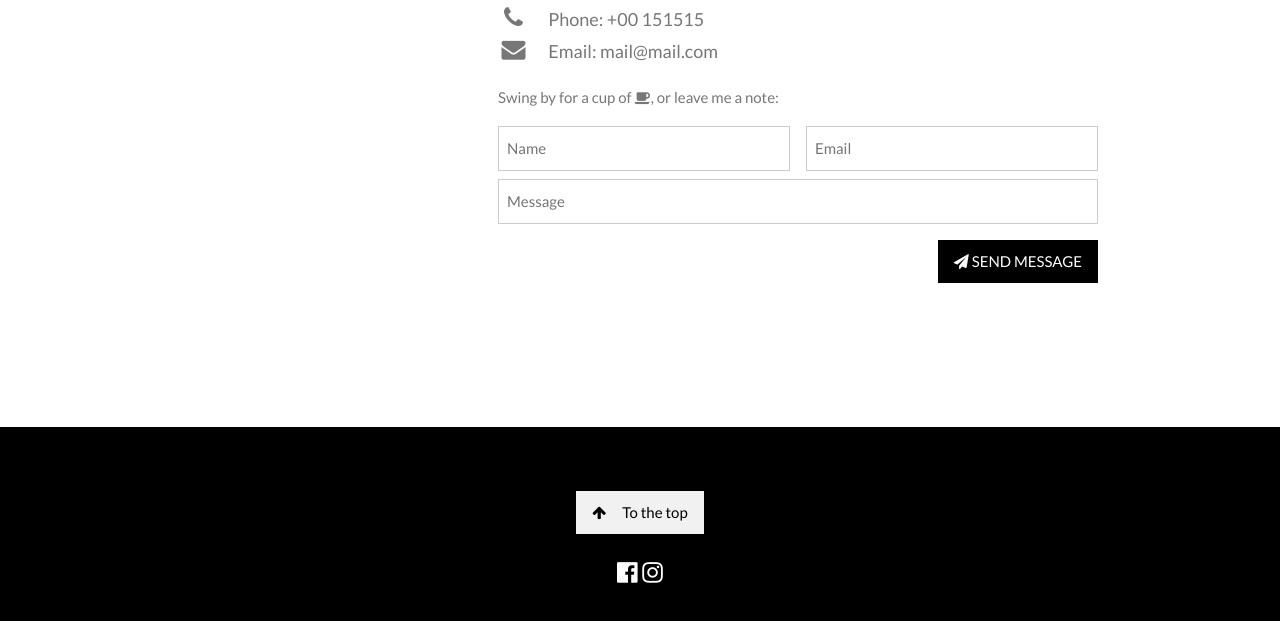
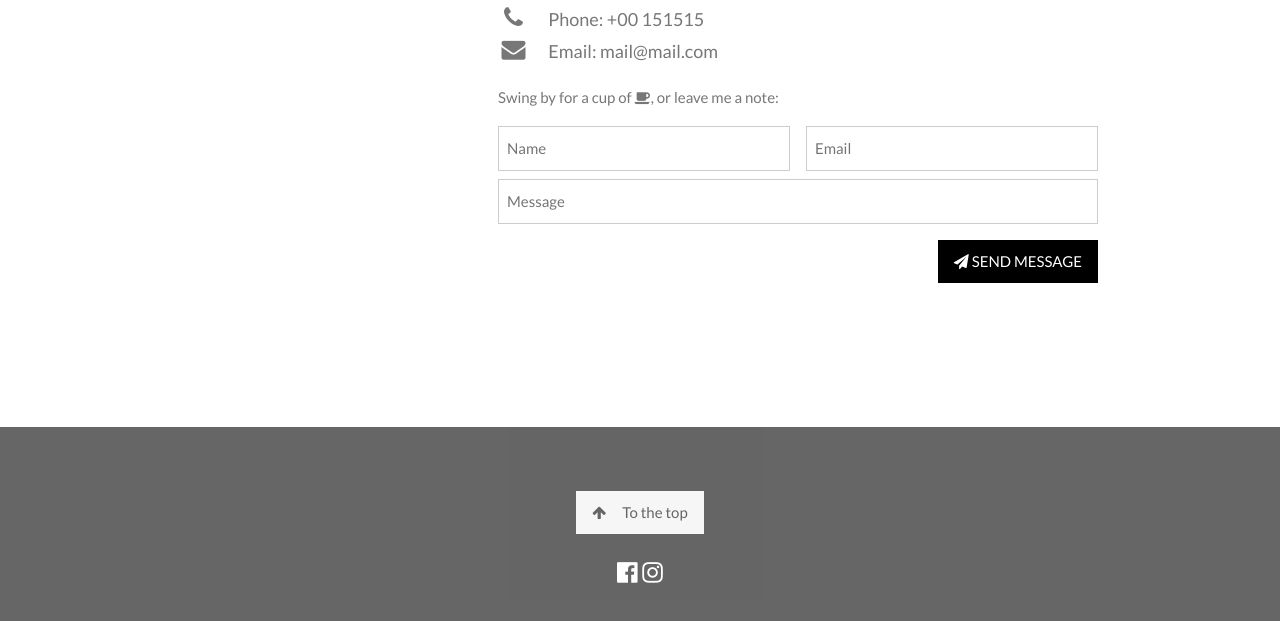
Before and after one commit to eujenki/karma, a plain HTML site: page index.html in a window 1280 px wide. Shown: the part 3211-3832 px from the top of the page. Drawn offline with nearby package versions, Linux system fonts and the light colour scheme.

Commit message:
Update index.html

```diff
--- a/index.html
+++ b/index.html
@@ -240,7 +240,7 @@ body, html {
 </div>
 
 <!-- Footer -->
-<footer class="w3-center w3-black w3-padding-64">
+<footer class="w3-center w3-black w3-padding-64 w3-opacity w3-hover-opacity-off">
   <a href="#home" class="w3-button w3-light-grey"><i class="fa fa-arrow-up w3-margin-right"></i>To the top</a>
   <div class="w3-xlarge w3-section">
     <i class="fa fa-facebook-official w3-hover-opacity"></i>
```
